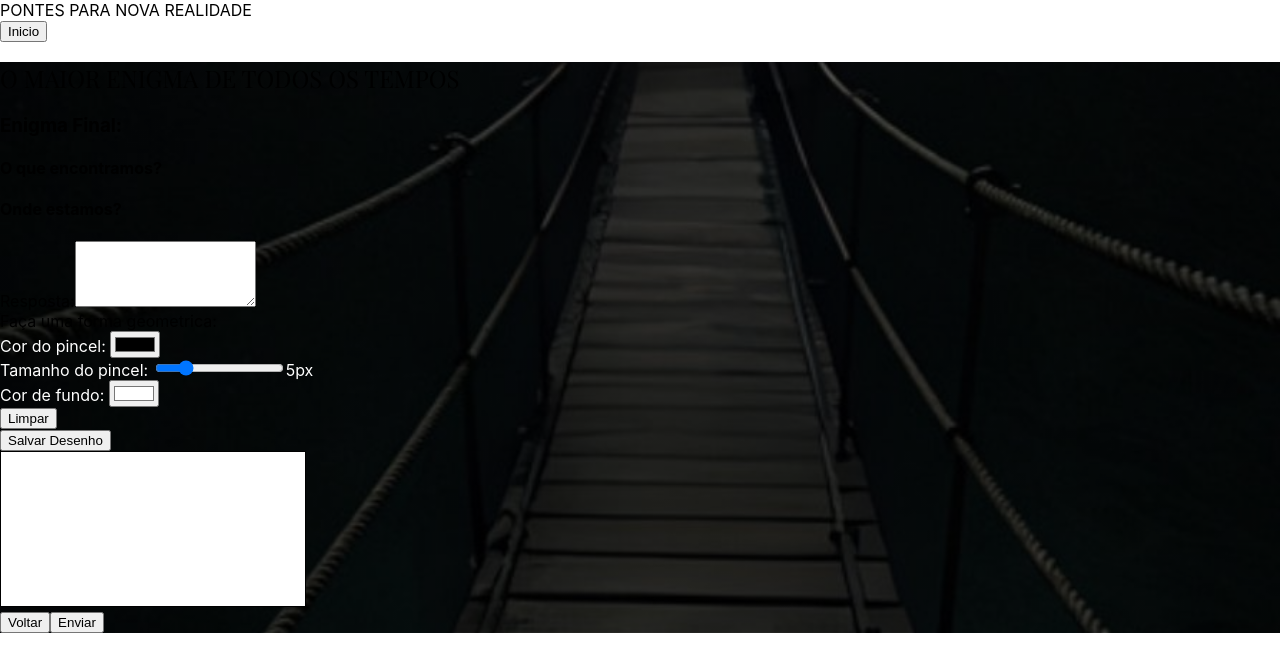
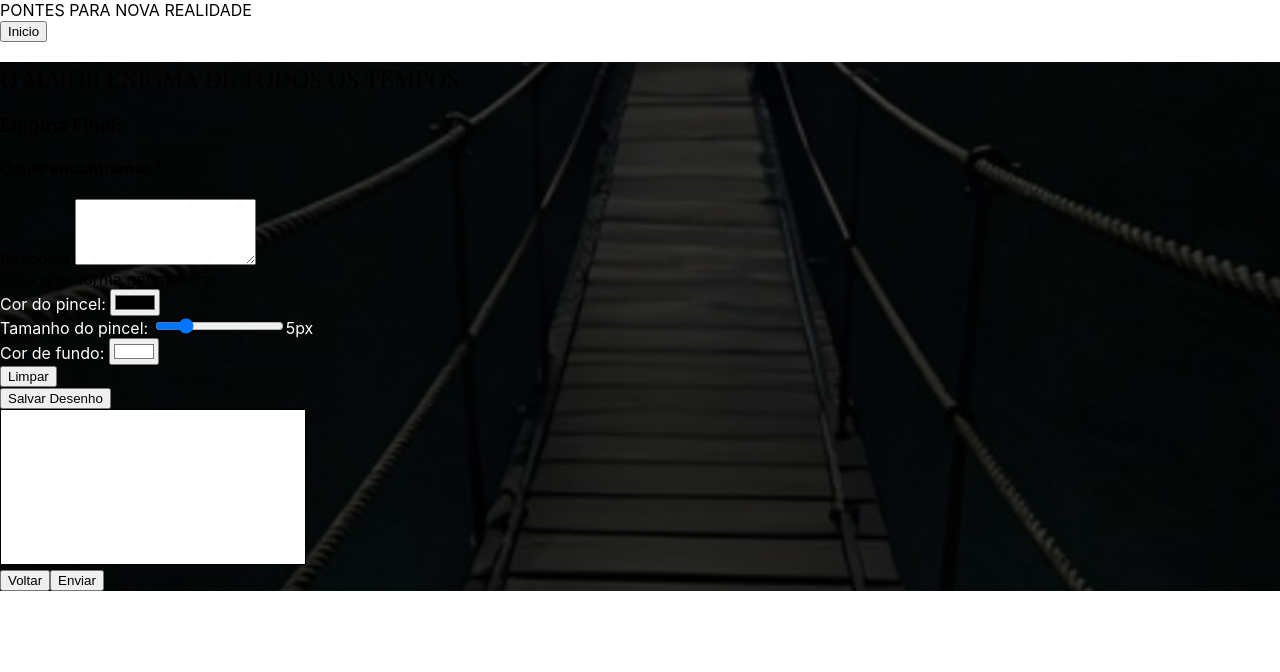
Before and after one commit to H-DEV-F/anuncio-livro, a React (Create React App) app: page /app/desafio in a window 1280 px wide. Shown: the top 672 px of the page. Built offline with nearby package versions, Linux system fonts and the light colour scheme.

Commit message:
feat: alter challenger

```diff
--- a/src/components/ChallangePage.tsx
+++ b/src/components/ChallangePage.tsx
@@ -370,7 +370,6 @@ const ChallengePage = () => {
                     <form onSubmit={handleNext}>
                         <h3 className="text-xl font-bold mb-6 text-white/80 text-center">Enigma Final:</h3>
                         <h4 className="text-xl font-bold mb-6 text-white/80 text-center">O que encontramos?</h4>
-                        <h4 className="text-xl font-bold mb-6 text-white/80 text-center">Onde estamos?</h4>
                         <div className="mb-6">
                             <label htmlFor="whatWeAreFound" className="block text-sm font-medium text-white/80 mb-2 text-left">
                                 Resposta:
```
